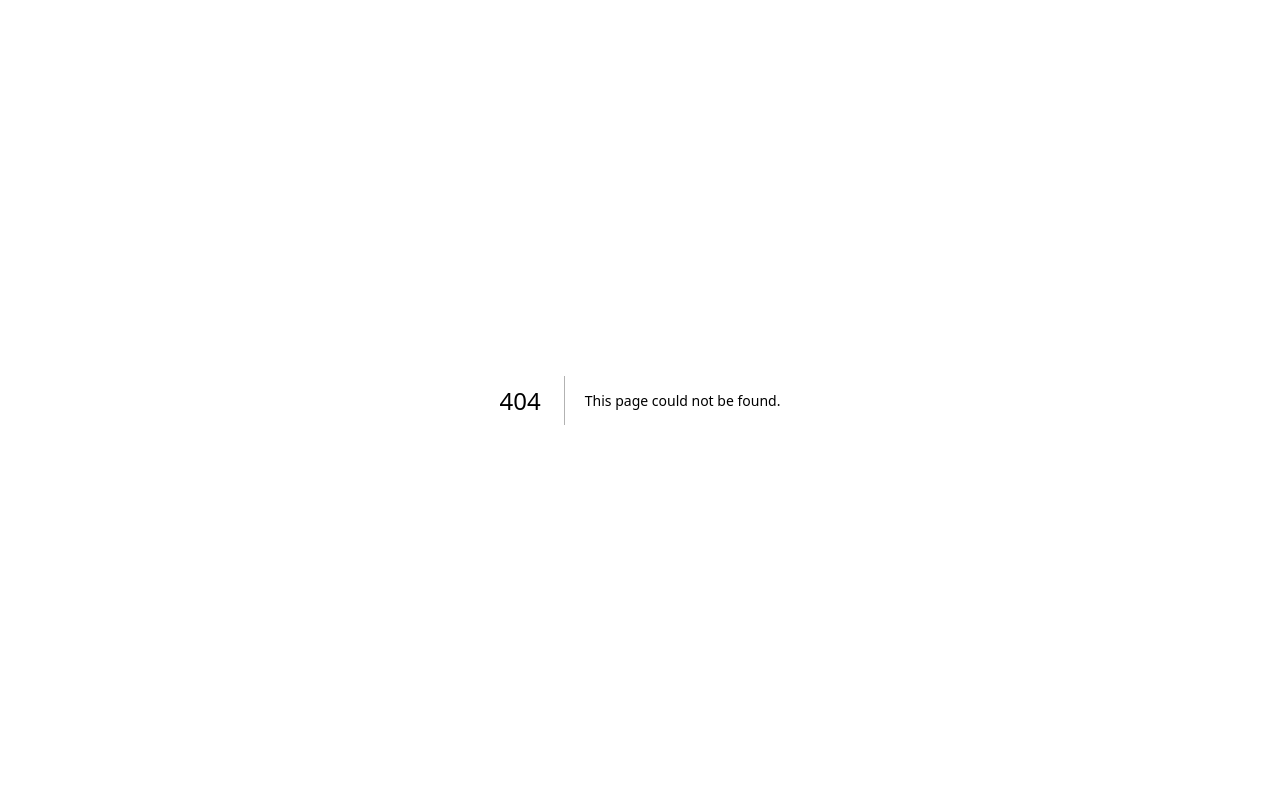
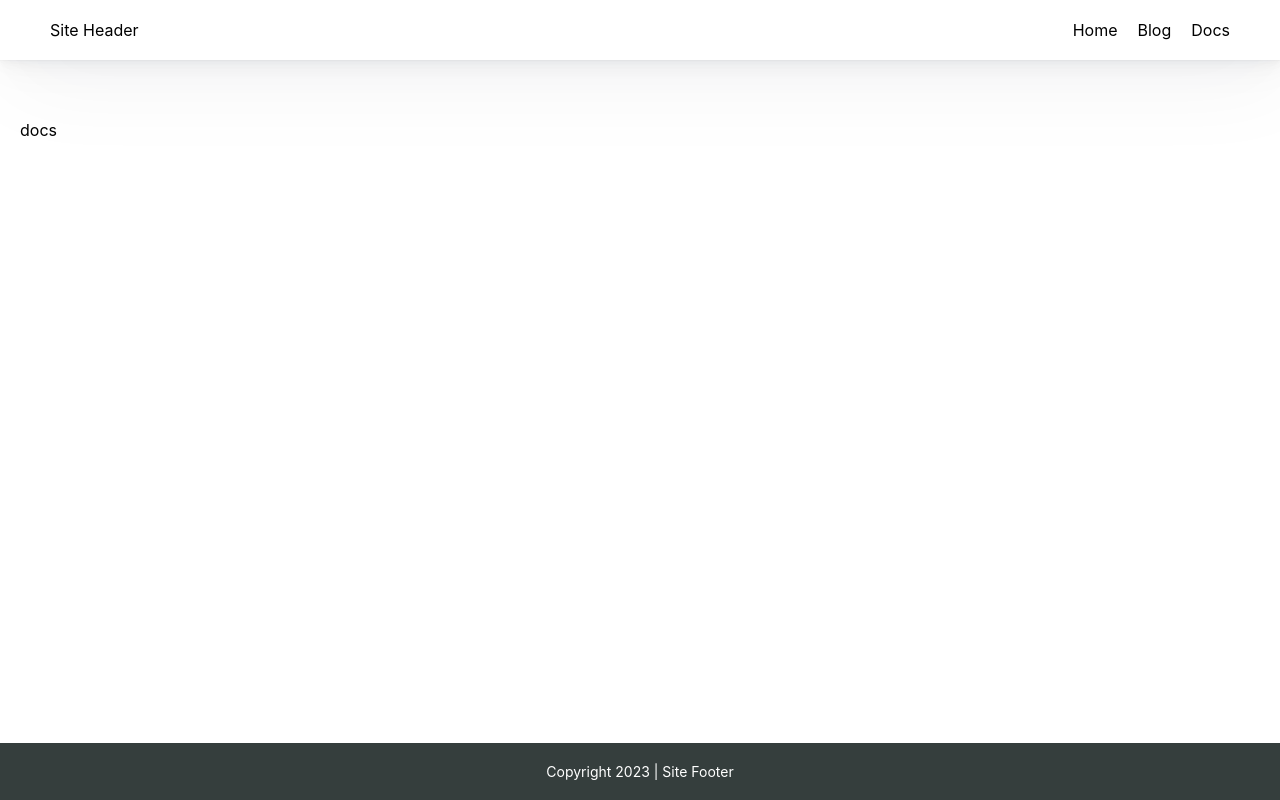
Before and after one commit to jsguerra/monorepo-turbo-mfe, a Next.js app in the folder apps/frontend/: page /docs in a window 1280 px wide. Before the commit this address had no page. Built offline with nearby package versions, Linux system fonts and the light colour scheme.

Commit message:
initial commit

```diff
--- /dev/null
+++ b/apps/frontend/pages/docs.tsx
@@ -0,0 +1,18 @@
+// import dynamic from "next/dynamic";
+
+// const Blog = dynamic(() => import("blog/pages/blog"), { ssr: false });
+
+// export default Blog;
+
+import React from "react";
+import Layout from "../components/layout/Layout";
+
+import type { ReactElement } from "react";
+
+export default function Docs() {
+  return <div>docs</div>;
+}
+
+Docs.getLayout = function getLayout(page: ReactElement) {
+  return <Layout>{page}</Layout>;
+};
--- /dev/null
+++ b/apps/frontend/styles/Home.module.css
@@ -0,0 +1,6 @@
+.grid {
+  display: grid;
+  grid-template-columns: 8fr 4fr;
+  gap: 10px;
+  max-width: 970px;
+}
```
